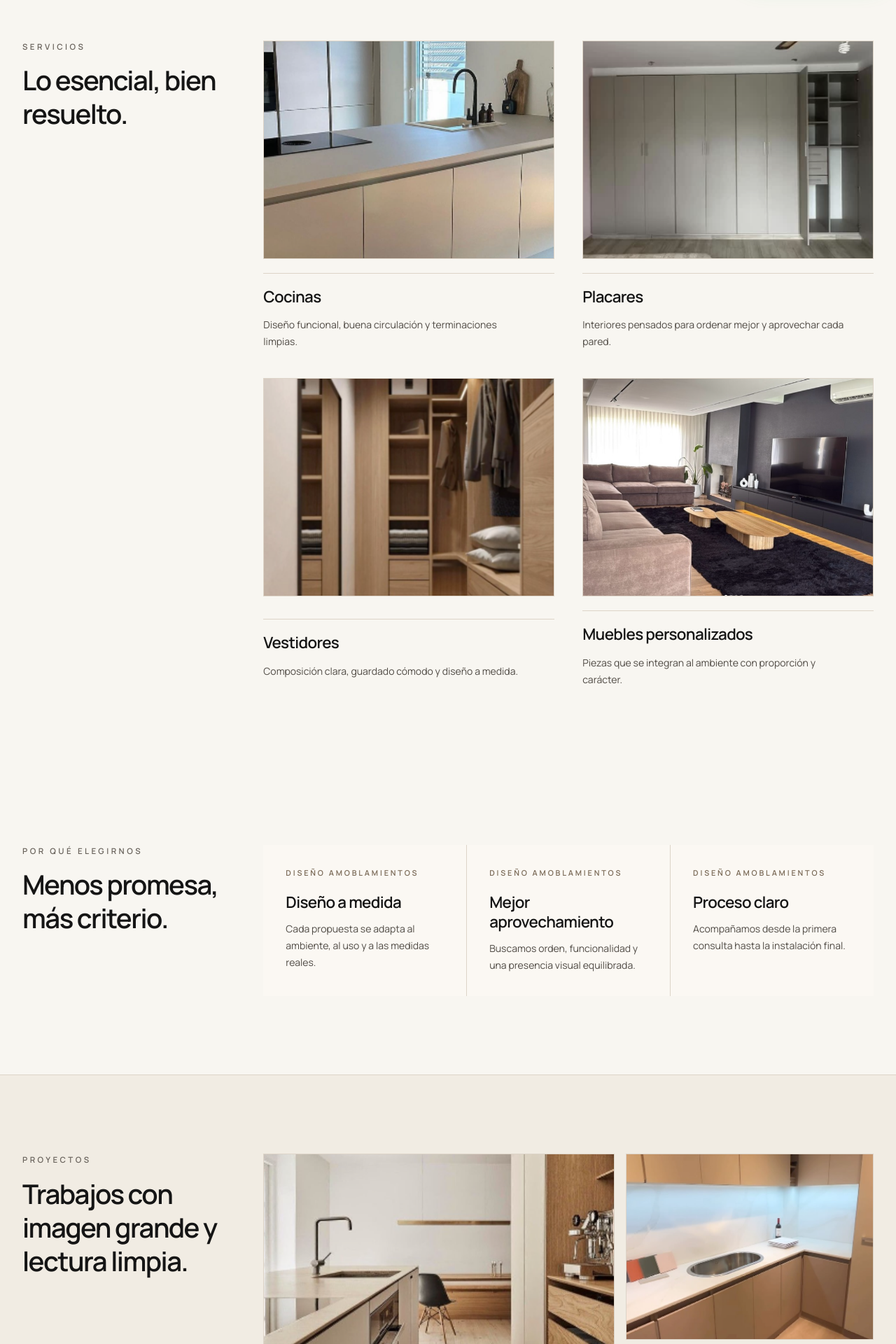
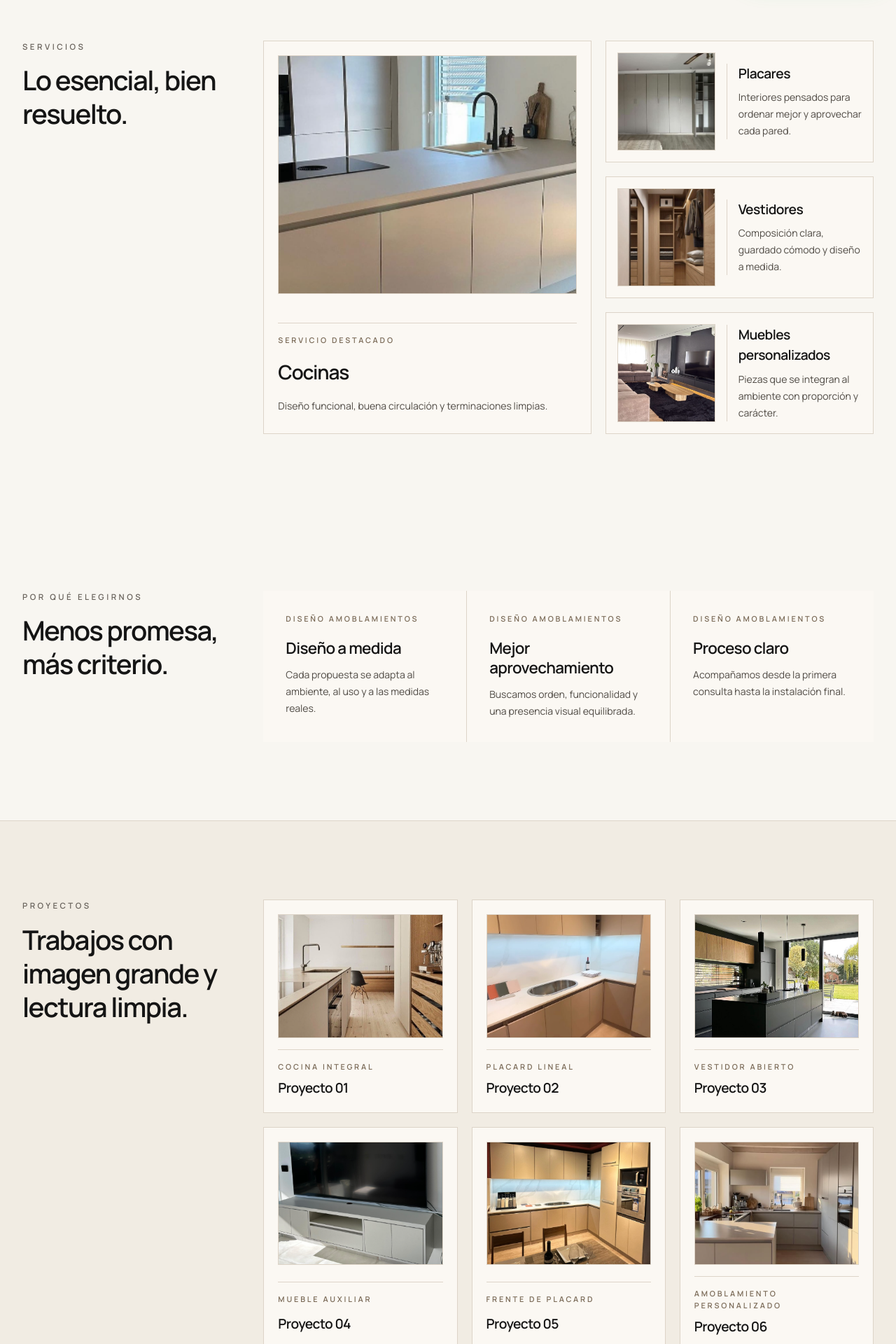
Before and after one commit to olmedovalentino/luma-estetica-demo, a Next.js app: page / in a window 1280 px wide. Shown: the part 820-2740 px from the top of the page at 70% size. Built offline with nearby package versions, Linux system fonts and the light colour scheme.

Commit message:
Refine services and projects layout

```diff
--- a/src/app/page.tsx
+++ b/src/app/page.tsx
@@ -50,26 +50,52 @@ export default function HomePage() {
               </h2>
             </div>
 
-            <div className="grid gap-10 md:grid-cols-2">
-              {services.map((service) => (
-                <article key={service.title} className="grid gap-5">
+            <div className="grid gap-5 lg:grid-cols-[minmax(0,1.1fr)_minmax(0,0.9fr)]">
+              <article className="grid gap-5 border border-[#DDD4C8] bg-[#FBF8F3] p-4 sm:p-5">
+                <LocalImageFrame
+                  src={services[0].image}
+                  alt={services[0].alt}
+                  sizes="(min-width: 1024px) 38vw, 100vw"
+                  label={services[0].title}
+                  className="aspect-[5/4] border border-[#DDD4C8]"
+                />
+                <div className="grid gap-3 border-t border-[#DDD4C8] pt-4">
+                  <p className="text-[0.68rem] font-semibold uppercase tracking-[0.26em] text-[#7A6A57]">
+                    Servicio destacado
+                  </p>
+                  <h3 className="text-[1.75rem] font-semibold leading-tight tracking-[-0.04em] text-[#151515]">
+                    {services[0].title}
+                  </h3>
+                  <p className="max-w-md text-sm leading-6 text-[#4F4A44]">
+                    {services[0].description}
+                  </p>
+                </div>
+              </article>
+
+              <div className="grid gap-5 sm:grid-cols-2 lg:grid-cols-1">
+                {services.slice(1).map((service) => (
+                  <article
+                    key={service.title}
+                    className="grid gap-4 border border-[#DDD4C8] bg-[#FBF8F3] p-4 sm:grid-cols-[140px_minmax(0,1fr)] sm:items-center"
+                  >
                     <LocalImageFrame
                       src={service.image}
                       alt={service.alt}
-                    sizes="(min-width: 768px) 50vw, 100vw"
+                      sizes="(min-width: 1024px) 18vw, 50vw"
                       label={service.title}
-                    className="aspect-[4/3] border border-[#DDD4C8]"
+                      className="aspect-square border border-[#DDD4C8]"
                     />
-                  <div className="border-t border-[#DDD4C8] pt-4">
-                    <h3 className="text-[1.4rem] font-semibold tracking-[-0.03em] text-[#151515]">
+                    <div className="grid gap-2 border-t border-[#DDD4C8] pt-4 sm:border-t-0 sm:border-l sm:border-[#DDD4C8] sm:pl-4 sm:pt-0">
+                      <h3 className="text-[1.2rem] font-semibold tracking-[-0.03em] text-[#151515]">
                         {service.title}
                       </h3>
-                    <p className="mt-3 max-w-sm text-sm leading-6 text-[#4F4A44]">
+                      <p className="max-w-sm text-sm leading-6 text-[#4F4A44]">
                         {service.description}
                       </p>
                     </div>
                   </article>
                 ))}
+              </div>
             </div>
           </div>
         </section>
@@ -116,22 +142,25 @@ export default function HomePage() {
                 </h2>
               </div>
 
-              <div className="grid gap-4 lg:grid-cols-12">
+              <div className="grid gap-5 md:grid-cols-2 xl:grid-cols-3">
                 {projects.map((project) => (
-                  <article key={project.title} className={`grid gap-4 ${project.className}`}>
+                  <article
+                    key={project.title}
+                    className="grid gap-4 border border-[#DDD4C8] bg-[#FBF8F3] p-4 sm:p-5"
+                  >
                     <LocalImageFrame
                       src={project.image}
                       alt={project.alt}
-                      sizes="(min-width: 1024px) 40vw, 100vw"
+                      sizes="(min-width: 1280px) 24vw, (min-width: 768px) 50vw, 100vw"
                       label={project.title}
                       className="aspect-[4/3] border border-[#DDD4C8] bg-[#E7E0D5]"
                     />
-                    <div className="flex items-start justify-between gap-4 border-t border-[#DDD4C8] pt-3">
-                      <div>
+                    <div className="grid gap-2 border-t border-[#DDD4C8] pt-4">
                       <p className="text-[0.68rem] font-semibold uppercase tracking-[0.26em] text-[#7A6A57]">
                         {project.category}
                       </p>
-                        <h3 className="mt-2 text-lg font-semibold tracking-[-0.03em] text-[#151515]">
+                      <div>
+                        <h3 className="text-[1.2rem] font-semibold tracking-[-0.03em] text-[#151515]">
                           {project.title}
                         </h3>
                       </div>
```
Lines whose indentation alone changed are shown as unchanged.
